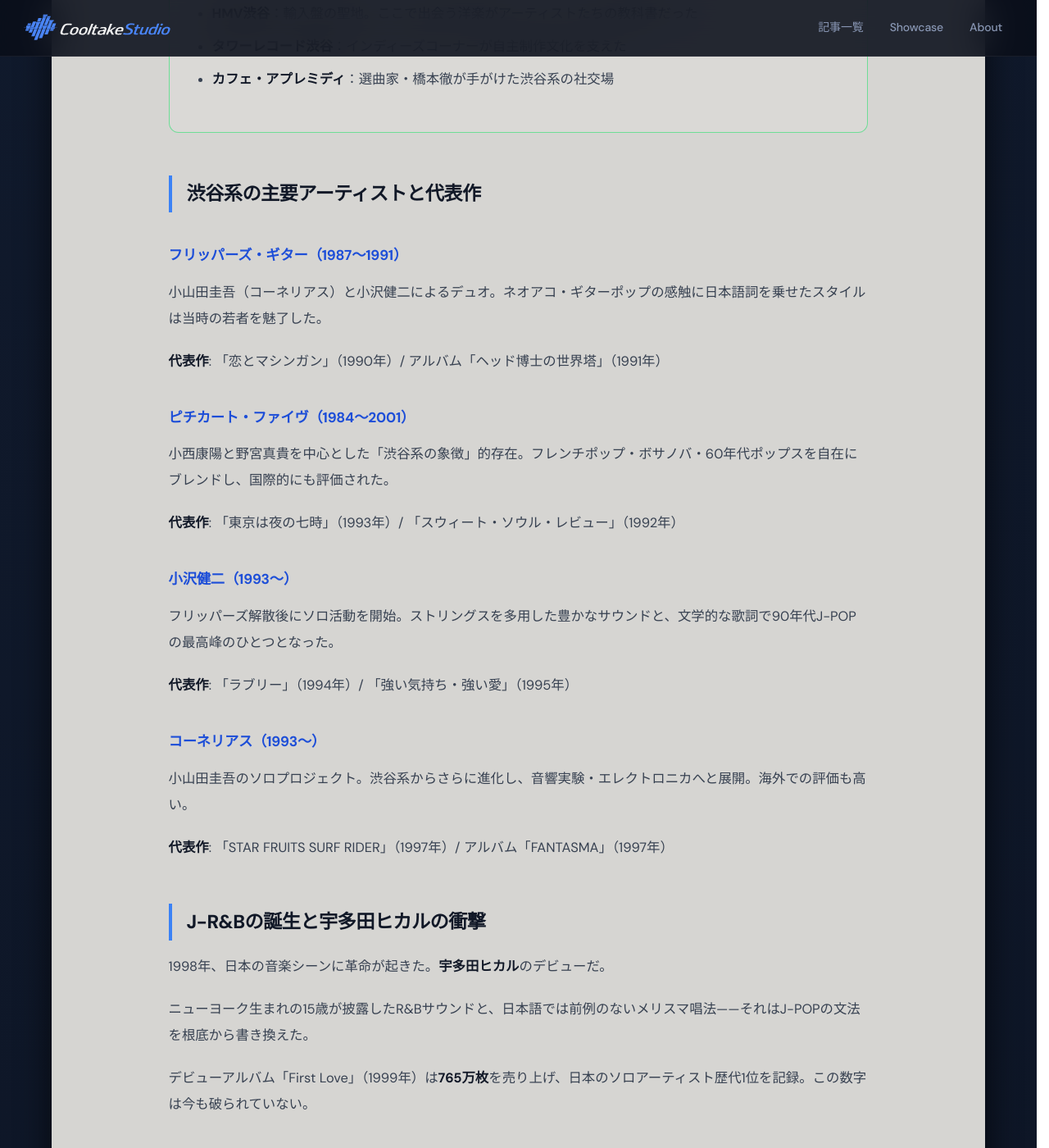
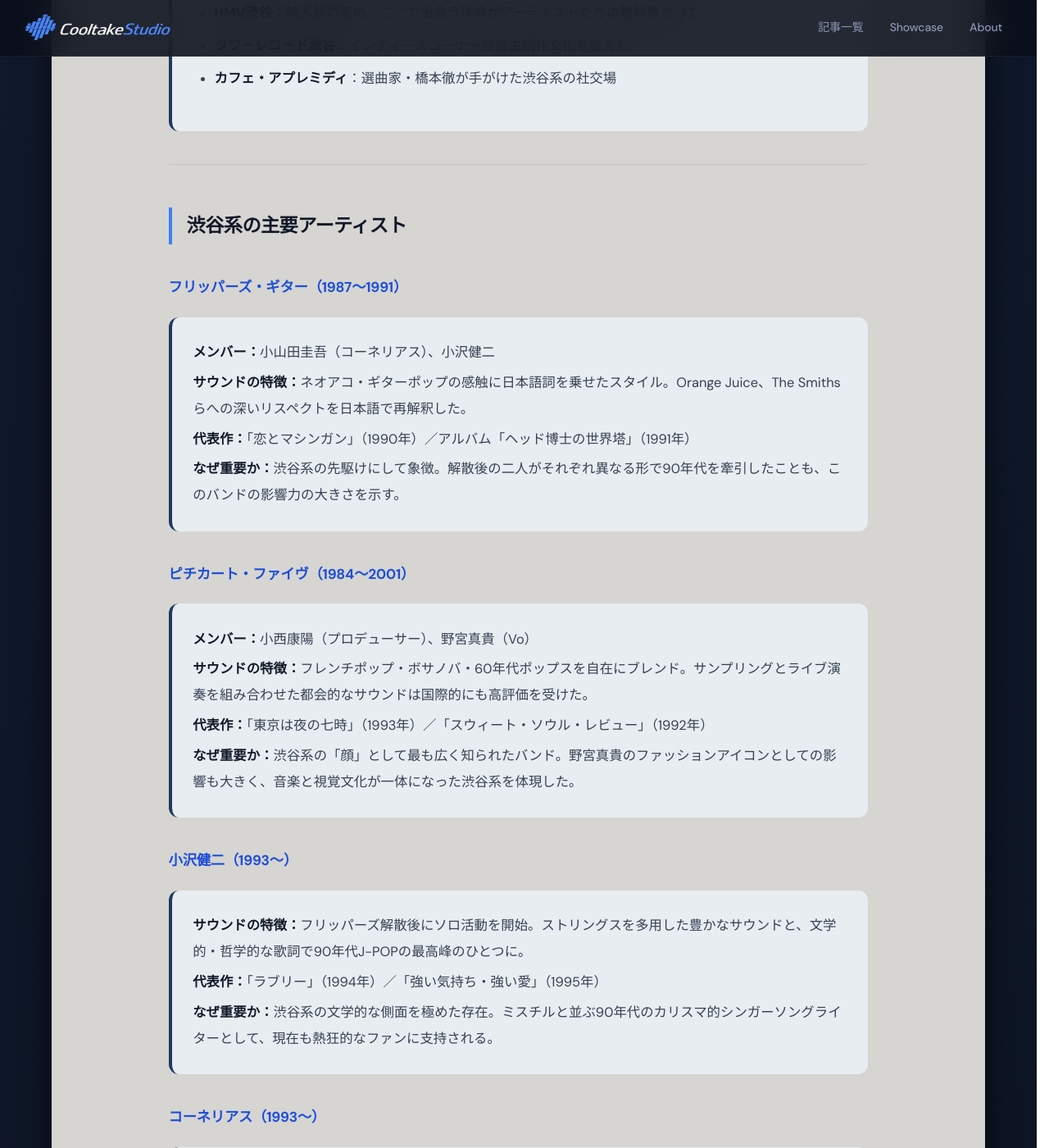
Before and after one commit to cooltake/cooltake-staging, a Jekyll site: the page built from _posts/2026-05-30-japan-music-12-shibuya-kei.md, in a window 1280 px wide and 1400 px high, scrolled down 732 px. Shown: the whole window at 82% size. Built offline with Jekyll 4.4.1, drawn with Linux system fonts in a browser that asks for light colours; some web fonts are replaced; some of the changed text lies outside the part shown.

Commit message:
fix: rewrite shibuya-kei article - add band cards, fix tables, remove dark colors

````diff
--- a/_posts/2026-05-30-japan-music-12-shibuya-kei.md
+++ b/_posts/2026-05-30-japan-music-12-shibuya-kei.md
@@ -7,117 +7,70 @@
 image: /assets/images/thumb-shibuya-kei.jpg
 ---
 
-
-
-
-
 ## 渋谷系とは何だったのか
-
-
 
 1990年代前半、東京・渋谷のレコードショップを中心に生まれた音楽ムーブメント「渋谷系」。その特徴は**洋楽への深いリスペクトと日本語の融合**だった。
 
-
-
 フレンチポップ、ブラジル音楽、60年代のポップス、ジャズ——これらを縦横無尽にサンプリングし、都会的でおしゃれな音楽として再構築した。「渋谷系」という言葉自体はマスコミが作った括りだが、その時代の空気を的確に表していた。
 
-
-
-<div style="background:rgba(255,255,255,0.10);border-radius:12px;padding:1.5rem;margin:1.5rem 0;border:1px solid rgba(74,222,128,0.75);">
-
+<div style="background:#e8edf2;border-radius:12px;padding:1.5rem;margin:1.5rem 0;border-left:4px solid #1e3a5f;">
 <h3 style="color:#111827;margin-top:0;">🗺️ 渋谷系の震源地</h3>
-
 <ul style="color:#374151;">
-
 <li><strong>HMV渋谷</strong>：輸入盤の聖地。ここで出会う洋楽がアーティストたちの教科書だった</li>
-
 <li><strong>タワーレコード渋谷</strong>：インディーズコーナーが自主制作文化を支えた</li>
-
 <li><strong>カフェ・アプレミディ</strong>：選曲家・橋本徹が手がけた渋谷系の社交場</li>
-
 </ul>
-
 </div>
 
+---
 
-
-
-
-
-## 渋谷系の主要アーティストと代表作
-
-
+## 渋谷系の主要アーティスト
 
 ### フリッパーズ・ギター（1987〜1991）
 
-
-
-小山田圭吾（コーネリアス）と小沢健二によるデュオ。ネオアコ・ギターポップの感触に日本語詞を乗せたスタイルは当時の若者を魅了した。
-
-
-
-**代表作**: 「恋とマシンガン」（1990年）/ アルバム「ヘッド博士の世界塔」（1991年）
-
-
+<div style="background:#e8edf2;border-radius:12px;padding:1.4rem 1.6rem;margin:1.2rem 0;border-left:4px solid #1e3a5f;">
+<p style="color:#374151;margin:.3rem 0;"><strong>メンバー：</strong>小山田圭吾（コーネリアス）、小沢健二</p>
+<p style="color:#374151;margin:.3rem 0;"><strong>サウンドの特徴：</strong>ネオアコ・ギターポップの感触に日本語詞を乗せたスタイル。Orange Juice、The Smithsらへの深いリスペクトを日本語で再解釈した。</p>
+<p style="color:#374151;margin:.3rem 0;"><strong>代表作：</strong>「恋とマシンガン」（1990年）／アルバム「ヘッド博士の世界塔」（1991年）</p>
+<p style="color:#374151;margin:.3rem 0;"><strong>なぜ重要か：</strong>渋谷系の先駆けにして象徴。解散後の二人がそれぞれ異なる形で90年代を牽引したことも、このバンドの影響力の大きさを示す。</p>
+</div>
 
 ### ピチカート・ファイヴ（1984〜2001）
 
-
-
-小西康陽と野宮真貴を中心とした「渋谷系の象徴」的存在。フレンチポップ・ボサノバ・60年代ポップスを自在にブレンドし、国際的にも評価された。
-
-
-
-**代表作**: 「東京は夜の七時」（1993年）/ 「スウィート・ソウル・レビュー」（1992年）
-
-
+<div style="background:#e8edf2;border-radius:12px;padding:1.4rem 1.6rem;margin:1.2rem 0;border-left:4px solid #1e3a5f;">
+<p style="color:#374151;margin:.3rem 0;"><strong>メンバー：</strong>小西康陽（プロデューサー）、野宮真貴（Vo）</p>
+<p style="color:#374151;margin:.3rem 0;"><strong>サウンドの特徴：</strong>フレンチポップ・ボサノバ・60年代ポップスを自在にブレンド。サンプリングとライブ演奏を組み合わせた都会的なサウンドは国際的にも高評価を受けた。</p>
+<p style="color:#374151;margin:.3rem 0;"><strong>代表作：</strong>「東京は夜の七時」（1993年）／「スウィート・ソウル・レビュー」（1992年）</p>
+<p style="color:#374151;margin:.3rem 0;"><strong>なぜ重要か：</strong>渋谷系の「顔」として最も広く知られたバンド。野宮真貴のファッションアイコンとしての影響も大きく、音楽と視覚文化が一体になった渋谷系を体現した。</p>
+</div>
 
 ### 小沢健二（1993〜）
 
-
-
-フリッパーズ解散後にソロ活動を開始。ストリングスを多用した豊かなサウンドと、文学的な歌詞で90年代J-POPの最高峰のひとつとなった。
-
-
-
-**代表作**: 「ラブリー」（1994年）/ 「強い気持ち・強い愛」（1995年）
-
-
+<div style="background:#e8edf2;border-radius:12px;padding:1.4rem 1.6rem;margin:1.2rem 0;border-left:4px solid #1e3a5f;">
+<p style="color:#374151;margin:.3rem 0;"><strong>サウンドの特徴：</strong>フリッパーズ解散後にソロ活動を開始。ストリングスを多用した豊かなサウンドと、文学的・哲学的な歌詞で90年代J-POPの最高峰のひとつに。</p>
+<p style="color:#374151;margin:.3rem 0;"><strong>代表作：</strong>「ラブリー」（1994年）／「強い気持ち・強い愛」（1995年）</p>
+<p style="color:#374151;margin:.3rem 0;"><strong>なぜ重要か：</strong>渋谷系の文学的な側面を極めた存在。ミスチルと並ぶ90年代のカリスマ的シンガーソングライターとして、現在も熱狂的なファンに支持される。</p>
+</div>
 
 ### コーネリアス（1993〜）
 
+<div style="background:#e8edf2;border-radius:12px;padding:1.4rem 1.6rem;margin:1.2rem 0;border-left:4px solid #1e3a5f;">
+<p style="color:#374151;margin:.3rem 0;"><strong>サウンドの特徴：</strong>小山田圭吾のソロプロジェクト。渋谷系からさらに進化し、音響実験・エレクトロニカへと展開。ビートや音の質感を精密にコントロールする「音の彫刻家」。</p>
+<p style="color:#374151;margin:.3rem 0;"><strong>代表作：</strong>「STAR FRUITS SURF RIDER」（1997年）／アルバム「FANTASMA」（1997年）</p>
+<p style="color:#374151;margin:.3rem 0;"><strong>なぜ重要か：</strong>海外での評価が特に高く、渋谷系を「世界に輸出した」アーティスト。Pitchforkなど海外メディアでも高く評価された。</p>
+</div>
 
-
-小山田圭吾のソロプロジェクト。渋谷系からさらに進化し、音響実験・エレクトロニカへと展開。海外での評価も高い。
-
-
-
-**代表作**: 「STAR FRUITS SURF RIDER」（1997年）/ アルバム「FANTASMA」（1997年）
-
-
-
-
-
+---
 
 ## J-R&Bの誕生と宇多田ヒカルの衝撃
 
-
-
 1998年、日本の音楽シーンに革命が起きた。**宇多田ヒカル**のデビューだ。
-
-
 
 ニューヨーク生まれの15歳が披露したR&Bサウンドと、日本語では前例のないメリスマ唱法——それはJ-POPの文法を根底から書き換えた。
 
-
-
 デビューアルバム「First Love」（1999年）は**765万枚**を売り上げ、日本のソロアーティスト歴代1位を記録。この数字は今も破られていない。
 
-
-
 ### 宇多田ヒカルが変えたもの
-
-
 
 | 変革点 | 従来のJ-POP | 宇多田以降 |
 |--------|------------|----------|
@@ -126,185 +79,55 @@
 | サウンド | 歌謡曲的コード進行 | ミニマルR&B・トリップホップ |
 | プロデュース | 大手音楽プロダクション主導 | 本人が詞・曲・プロデュース |
 
-
-
 ### 同時期のJ-R&Bアーティスト
 
+<div style="background:#e8edf2;border-radius:12px;padding:1.5rem;margin:1.5rem 0;border-left:4px solid #1e3a5f;">
+<ul style="color:#374151;margin:0;">
+<li><strong>SPEED</strong>（1996〜）：沖縄出身の10代グループ。疾走感あるダンスポップで一世を風靡</li>
+<li><strong>globe</strong>（1995〜）：小室哲哉とマーク・パンサーのユニット。クラブサウンドとR&Bの融合</li>
+<li><strong>MAX</strong>（1996〜）：SPEEDと同じ沖縄アクターズスクール出身。R&B路線で人気</li>
+<li><strong>DA PUMP</strong>（1997〜）：男性ダンス&ボーカルグループ。90年代末のダンスミュージックを牽引</li>
+</ul>
+</div>
 
-
-- **SPEED**（1996〜）: 沖縄出身の10代グループ。疾走感あるダンスポップで一世を風靡
-
-- **globe**（1995〜）: 小室哲哉とマーク・パンサーのユニット。クラブサウンドとR&Bの融合
-
-- **MAX**（1996〜）: SPEEDと同じ沖縄アクターズスクール出身。R&B路線で人気
-
-- **DA PUMP**（1997〜）: 男性ダンス&ボーカルグループ。90年代末のダンスミュージックを牽引
-
-
-
-
-
+---
 
 ## 渋谷系・J-R&Bが使った機材
 
-
-
-<div style="background:rgba(255,255,255,0.10);border-radius:12px;padding:1.5rem;margin:1.5rem 0;border:1px solid rgba(148,163,184,0.75);">
-
+<div style="background:#e8edf2;border-radius:12px;padding:1.5rem;margin:1.5rem 0;border-left:4px solid #1e3a5f;">
 <h3 style="color:#111827;margin-top:0;">🎛️ 時代の機材</h3>
-
 <ul style="color:#374151;">
-
-<li><strong>Roland MC-303 Groovebox</strong>（1996年）: 渋谷系クリエイターに人気のオールインワン制作マシン</li>
-
-<li><strong>Akai MPC3000</strong>（1994年）: J-R&Bビートメイクの定番サンプラー</li>
-
-<li><strong>Roland JV-1080</strong>（1994年）: 90年代J-POPサウンドを支えた音源モジュール</li>
-
-<li><strong>ProTools（初期版）</strong>: DAW録音の黎明期。宇多田もデジタル制作を積極採用</li>
-
-<li><strong>Fender Jazzmaster / Jaguar</strong>: 渋谷系ギタリストに人気だったオフセットボディ系</li>
-
+<li><strong>Roland MC-303 Groovebox</strong>（1996年）：渋谷系クリエイターに人気のオールインワン制作マシン</li>
+<li><strong>Akai MPC3000</strong>（1994年）：J-R&Bビートメイクの定番サンプラー</li>
+<li><strong>Roland JV-1080</strong>（1994年）：90年代J-POPサウンドを支えた音源モジュール</li>
+<li><strong>ProTools（初期版）</strong>：DAW録音の黎明期。宇多田もデジタル制作を積極採用</li>
+<li><strong>Fender Jazzmaster / Jaguar</strong>：渋谷系ギタリストに人気だったオフセットボディ系</li>
 </ul>
-
 </div>
 
-
-
-
-
+---
 
 ## この時代が残したもの
 
-
-
 渋谷系は「様式」としては1990年代末に終焉を迎えたが、その精神——**海外音楽への深い敬意と、それを日本語に昇華する姿勢**——は現代のシティポップリバイバルにも受け継がれている。
-
-
 
 宇多田ヒカルのR&Bアプローチは、後のあいみょん、YOASOBI、藤井風らの「内省的・自作詞曲アーティスト」の潮流の源流となった。
 
-
-
 渋谷という街が「若者の音楽の聖地」だった最後の時代——それが1990年代だった。
 
+---
 
+## 関連アルバム・CDを探す
 
+<div style="margin:.8rem 0;"><span style="display:block;font-size:.78rem;color:#4b5563;margin-bottom:3px;margin-top:6px;">🔍 楽天市場で探す</span>
+<a href="https://hb.afl.rakuten.co.jp/ichiba/0b15ddc7.28c5c9ed.0b15ddc8.5d23dd4d/?pc=https%3A%2F%2Fsearch.rakuten.co.jp%2Fsearch%2Fmall%2F%E6%B8%8B%E8%B0%B7%E7%B3%BB%20%E3%83%94%E3%83%81%E3%82%AB%E3%83%BC%E3%83%88%E3%83%95%E3%82%A1%E3%82%A4%E3%83%B4%20CD%2F" rel="nofollow" referrerpolicy="no-referrer-when-downgrade" style="display:inline-block;text-decoration:none;"><img src="/assets/images/btn-rakuten.jpg" alt="楽天市場で探す" width="200" style="height:auto;border-radius:8px;display:block;"></a></div>
 
+### 関連機材を探す
 
-
-
-
-## 渋谷系・J-R&Bの音楽を聴く・学ぶ・機材を揃える
-
-
-
-### 関連アルバム・CDを探す
-
-
-
-<div style="margin:1.5rem 0;">
-
-<span style="display:block;font-size:.78rem;color:#4b5563;margin-bottom:3px;margin-top:6px;">🔍 楽天市場で探す</span>
-<a href="https://hb.afl.rakuten.co.jp/ichiba/54518dd8.3792440a.54518dd9.03b99be4/?pc=https%3A//search.rakuten.co.jp/search/mall/%E6%B8%8B%E8%B0%B7%E7%B3%BB%2B%E3%83%94%E3%83%81%E3%82%AB%E3%83%BC%E3%83%88%E3%83%BB%E3%83%95%E3%82%A1%E3%82%A4%E3%83%B4%2B%E5%B0%8F%E6%B2%A2%E5%81%A5%E4%BA%8C%2BCD/" rel="nofollow" referrerpolicy="no-referrer-when-downgrade" style="display:inline-block;text-decoration:none;margin:.6rem 0;"><img src="/assets/images/btn-rakuten.jpg" alt="楽天市場で探す" width="200" style="max-width:100%;height:auto;border-radius:14px;display:block;"></a>
-
-</div>
-
-
-
-### 関連書籍・教則本を探す
-
-
-
-<div style="margin:1.5rem 0;">
-
-<span style="display:block;font-size:.78rem;color:#4b5563;margin-bottom:3px;margin-top:6px;">🔍 楽天市場で探す</span>
-<a href="https://hb.afl.rakuten.co.jp/ichiba/54518dd8.3792440a.54518dd9.03b99be4/?pc=https%3A//search.rakuten.co.jp/search/mall/%E3%82%AE%E3%82%BF%E3%83%BC%2B%E3%82%A8%E3%83%95%E3%82%A7%E3%82%AF%E3%82%BF%E3%83%BC%2B%E6%B8%8B%E8%B0%B7%E7%B3%BB%2B%E6%95%99%E5%89%87%E6%9C%AC/" rel="nofollow" referrerpolicy="no-referrer-when-downgrade" style="display:inline-block;text-decoration:none;margin:.6rem 0;"><img src="/assets/images/btn-rakuten.jpg" alt="楽天市場で探す" width="200" style="max-width:100%;height:auto;border-radius:14px;display:block;"></a>
-
-</div>
-
-
-
-### 関連機材・楽器を探す
-
-
-
-
-<div style="display:flex;flex-wrap:wrap;gap:.5rem;align-items:center;margin:1.5rem 0;">
-<div>
-
-<span style="display:block;font-size:.78rem;color:#4b5563;margin-bottom:3px;margin-top:6px;">🔍 楽天市場で探す</span>
-<a href="https://hb.afl.rakuten.co.jp/ichiba/54518dd8.3792440a.54518dd9.03b99be4/?pc=https%3A//search.rakuten.co.jp/search/mall/%E3%82%A8%E3%83%95%E3%82%A7%E3%82%AF%E3%82%BF%E3%83%BC%2B%E3%82%AE%E3%82%BF%E3%83%BC%2B%E3%82%A2%E3%83%8A%E3%83%AD%E3%82%B0/" rel="nofollow" referrerpolicy="no-referrer-when-downgrade" style="display:inline-block;text-decoration:none;margin:.6rem 0;"><img src="/assets/images/btn-rakuten.jpg" alt="楽天市場で探す" width="200" style="max-width:100%;height:auto;border-radius:14px;display:block;"></a>
-
-</div>
-<div>
-
-<span style="display:block;font-size:.78rem;color:#4b5563;margin-bottom:3px;margin-top:6px;">🛒 サウンドハウスで探す</span>
-<a href="https://h.accesstrade.net/sp/cc?rk=0100pdhv00n9hy&url=https%3A%2F%2Fwww.soundhouse.co.jp%2Fsearch%2Findex%3Fs_category_cd%3D130%26s_maker_cd%3D%26s_search_all%3D%26s_ord%3D" rel="nofollow" referrerpolicy="no-referrer-when-downgrade" style="display:inline-block;text-decoration:none;margin:.6rem 0;"><img src="/assets/images/btn-soundhouse.jpg" alt="サウンドハウスで探す" width="200" style="max-width:100%;height:auto;border-radius:14px;display:block;"></a>
-
-</div>
-</div>
-
-
-
-
-
-## 渋谷系の音楽理論——フレンチポップとネオアコの影響
-
-
-
-### フリッパーズ・ギターが参照した音楽
-
-
-
-小山田圭吾（コーネリアス）と小沢健二が「教科書」にした洋楽：
-
-
-
-| アーティスト | 影響を与えた要素 |
-|------------|--------------|
-| Orange Juice（スコットランド） | ネオアコのギターカッティング |
-| The Smiths（英国） | 内省的な歌詞とポップなメロディの同居 |
-| Felt（英国） | インディーズ的な音のシンプルさ |
-| Serge Gainsbourg（フランス） | フレンチポップ的な洒落た感覚 |
-| Astrud Gilberto（ブラジル） | ボサノバのリズムと浮遊感 |
-
-
-
-### ピチカート・ファイヴ「東京は夜の七時」の解剖
-
-
-
-```
-
-キー：Aマイナー
-
-スタイル：ラテン系16ビート + フレンチポップ的コード進行
-
-特徴：サンプリングとライブ演奏の混在
-
-歌詞スタイル：カタカナ語の多用（「ブルータス」「サバービア」等）
-
-```
-
-
-
-### 宇多田ヒカルのR&B文法——日本ポップスへの革命
-
-
-
-宇多田ヒカルが持ち込んだR&B技法を分解：
-
-
-
-1. **メリスマ（melisma）**：1つの音節に複数の音符を当てる技法
-
-2. **クォンタイズを外したボーカル**：グリッドに合わせない「人間的」なリズム感
-
-3. **コードの長さを変える**：歌詞に合わせてコードのタイミングを動かす
-
-4. **英語と日本語の自然な混在**：翻訳感のない日英ミックス
-
+<div style="margin:.8rem 0;"><span style="display:block;font-size:.78rem;color:#4b5563;margin-bottom:3px;margin-top:6px;">🔍 楽天市場で探す</span>
+<a href="https://hb.afl.rakuten.co.jp/ichiba/0b15ddc7.28c5c9ed.0b15ddc8.5d23dd4d/?pc=https%3A%2F%2Fsearch.rakuten.co.jp%2Fsearch%2Fmall%2F%E3%82%A8%E3%83%95%E3%82%A7%E3%82%AF%E3%82%BF%E3%83%BC%20%E3%82%AE%E3%82%BF%E3%83%BC%20%E3%82%A2%E3%83%8A%E3%83%AD%E3%82%B0%2F" rel="nofollow" referrerpolicy="no-referrer-when-downgrade" style="display:inline-block;text-decoration:none;"><img src="/assets/images/btn-rakuten.jpg" alt="楽天市場で探す" width="200" style="height:auto;border-radius:8px;display:block;"></a></div>
+<div style="margin:.8rem 0;"><span style="display:block;font-size:.78rem;color:#4b5563;margin-bottom:3px;margin-top:6px;">🛒 サウンドハウスで探す</span>
+<a href="https://h.accesstrade.net/sp/cc?rk=01001xqc00os63&url=https%3A%2F%2Fwww.soundhouse.co.jp%2Fsearch%2Findex%3Fs_category_cd%3D130" rel="nofollow" referrerpolicy="no-referrer-when-downgrade" style="display:inline-block;text-decoration:none;"><img src="/assets/images/btn-soundhouse.jpg" alt="サウンドハウスで探す" width="200" style="height:auto;border-radius:8px;display:block;"></a></div>
 
 <div style="display:flex;justify-content:space-between;flex-wrap:wrap;gap:.8rem;margin:2rem 0;">
 <a href="/2026/05/30/japan-music-11-komuro-jpop/" style="display:inline-block;padding:.5rem 1rem;background:#e8edf2;border:1px solid #c8c5c0;border-radius:8px;color:#1e3a5f;text-decoration:none;font-size:.9rem;">← #11 小室サウンド</a>
````
